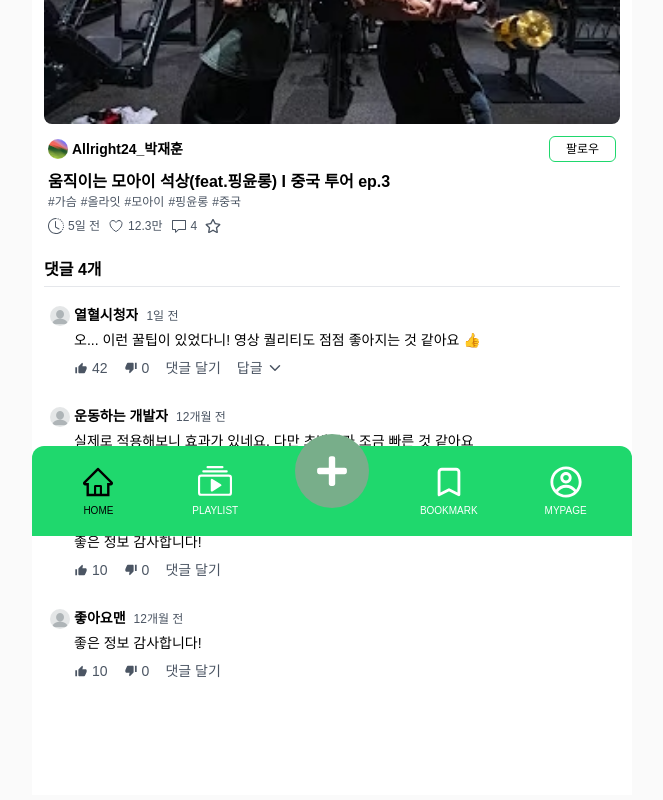
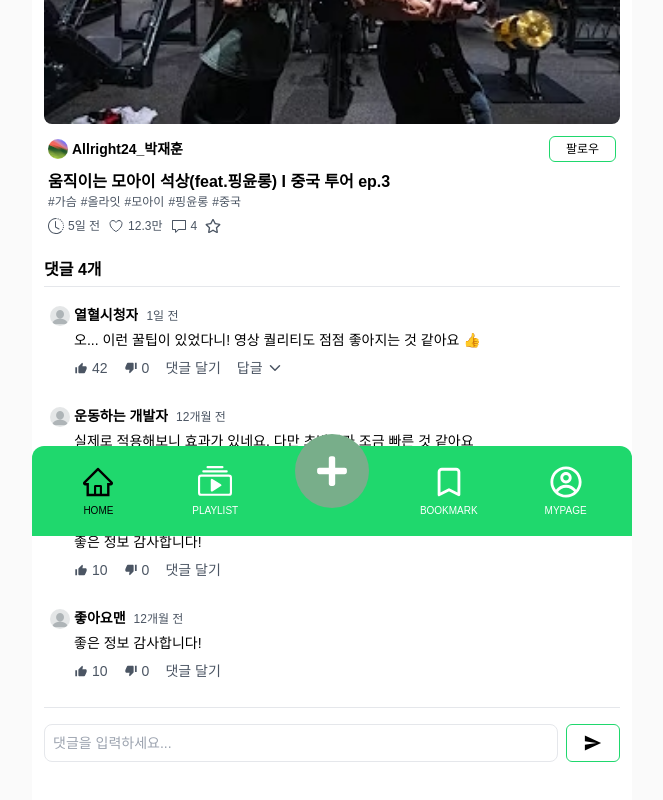
Before and after one commit to park-chan-hui/toy-project3-team2-wefit, a React (Vite) app: page /video/1 in a window 1280 px wide. Shown: the part 264-1064 px from the top of the page, without its empty margins (308-971 px from the left). Built offline with nearby package versions, Linux system fonts and the light colour scheme.

Commit message:
feat: 댓글 컴포넌트 추가 및 댓글 스토어에서 포커스 관리 (#52)

```diff
--- /dev/null
+++ b/src/components/comment/CommentInput.tsx
@@ -0,0 +1,35 @@
+import { useRef, useEffect } from 'react';
+
+import { IoMdSend } from 'react-icons/io';
+
+import { useCommentStore } from '@/store/useCommentStore';
+import Button from '../common/button/Button';
+
+const CommentInput = () => {
+  const inputRef = useRef<HTMLInputElement>(null);
+  const isInputFocused = useCommentStore(state => state.isInputFocused);
+  const setInputFocus = useCommentStore(state => state.setInputFocus);
+
+  useEffect(() => {
+    if (isInputFocused && inputRef.current) {
+      inputRef.current.focus();
+      inputRef.current.scrollIntoView({ behavior: 'smooth' });
+      setInputFocus(false);
+    }
+  }, [isInputFocused, setInputFocus]);
+
+  return (
+    <div className="mt-6 flex gap-2 border-t pt-4">
+      <input
+        ref={inputRef}
+        className="w-full rounded-lg border p-2 text-sm focus:border-primary focus:outline-none"
+        placeholder="댓글을 입력하세요..."
+      />
+      <Button variant="outline" size="small">
+        <IoMdSend size={20} />
+      </Button>
+    </div>
+  );
+};
+
+export default CommentInput;
--- a/src/components/comment/VideoComment.tsx
+++ b/src/components/comment/VideoComment.tsx
@@ -1,6 +1,7 @@
 import { useEffect } from 'react';
 
 import CommentList from './CommentList';
+import CommentInput from './CommentInput';
 import EmptyResult from '../empty/EmptyResult';
 import { useCommentStore } from '@/store/useCommentStore';
 import { formatNumber } from '@/utils/formatNumber';
@@ -16,7 +17,11 @@ const VideoComment = ({ videoId }: VideoCommentProps) => {
     fetchCommentsByVideoId(videoId);
 
     return () => {
-      useCommentStore.setState({ comments: [], expandedComments: [] });
+      useCommentStore.setState({
+        comments: [],
+        expandedComments: [],
+        isInputFocused: false,
+      });
     };
   }, [videoId, fetchCommentsByVideoId]);
 
@@ -32,6 +37,7 @@ const VideoComment = ({ videoId }: VideoCommentProps) => {
       ) : (
         <EmptyResult message="작성된 댓글이 없습니다." />
       )}
+      <CommentInput />
     </main>
   );
 };
--- a/src/store/useCommentStore.ts
+++ b/src/store/useCommentStore.ts
@@ -6,6 +6,7 @@ import { mockComments } from '@/mocks/mockComment';
 const useCommentStore = create<CommentStore>(set => ({
   comments: [],
   expandedComments: [],
+  isInputFocused: false,
   fetchCommentsByVideoId: (video_id: string) => {
     const comments = mockComments.filter(
       comment => comment.video_id === video_id,
@@ -19,6 +20,9 @@ const useCommentStore = create<CommentStore>(set => ({
         : [...state.expandedComments, comment_id],
     }));
   },
+  setInputFocus: (isFocused: boolean) => {
+    set({ isInputFocused: isFocused });
+  },
 }));
 
 export { useCommentStore };
--- a/src/types/comment.ts
+++ b/src/types/comment.ts
@@ -36,6 +36,7 @@ type CommentActionsProps = {
   hasReplies?: boolean;
   comment_id: string;
   isExpanded: boolean;
+  isReply?: boolean;
 };
 
 type CommentItemProps = {
@@ -46,8 +47,10 @@ type CommentItemProps = {
 interface CommentStore {
   comments: Comment[];
   expandedComments: string[];
+  isInputFocused: boolean;
   fetchCommentsByVideoId: (video_id: string) => void;
   toggleReplies: (comment_id: string) => void;
+  setInputFocus: (isFocused: boolean) => void;
 }
 
 export type {
```
